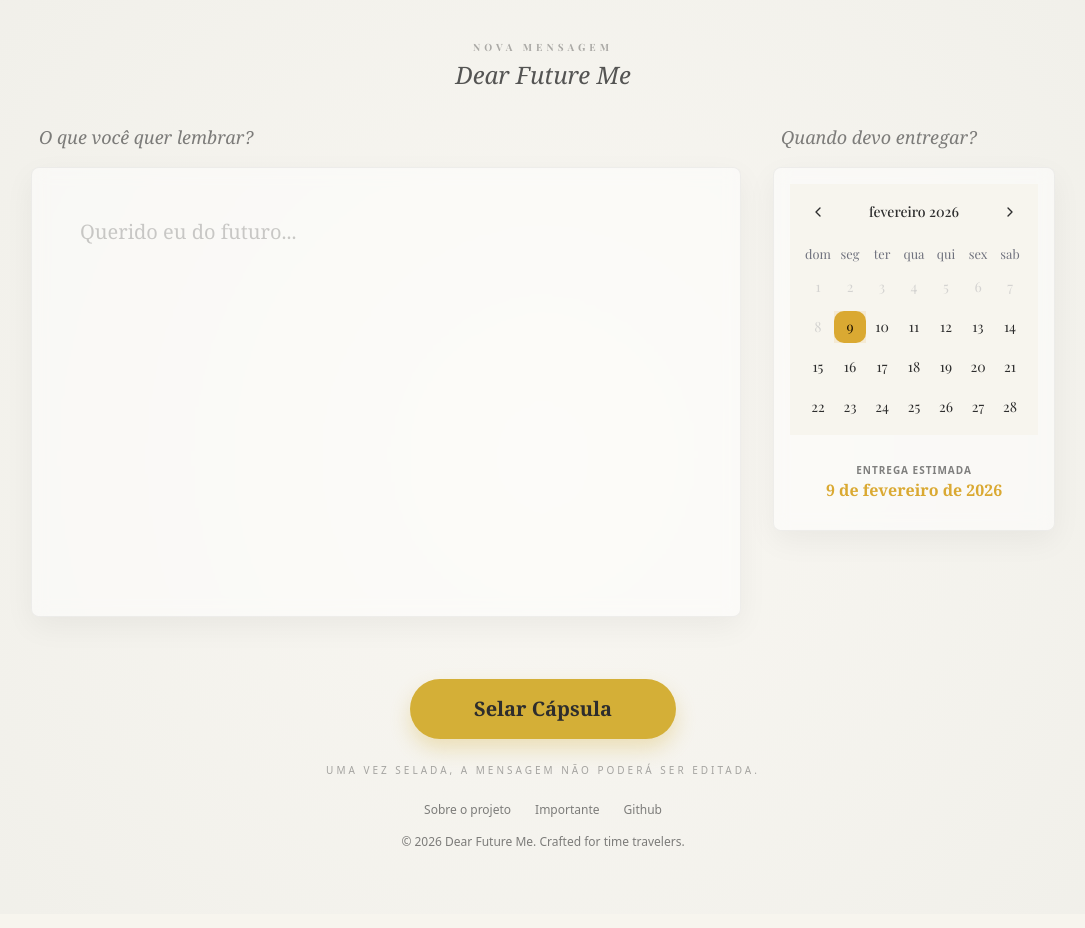
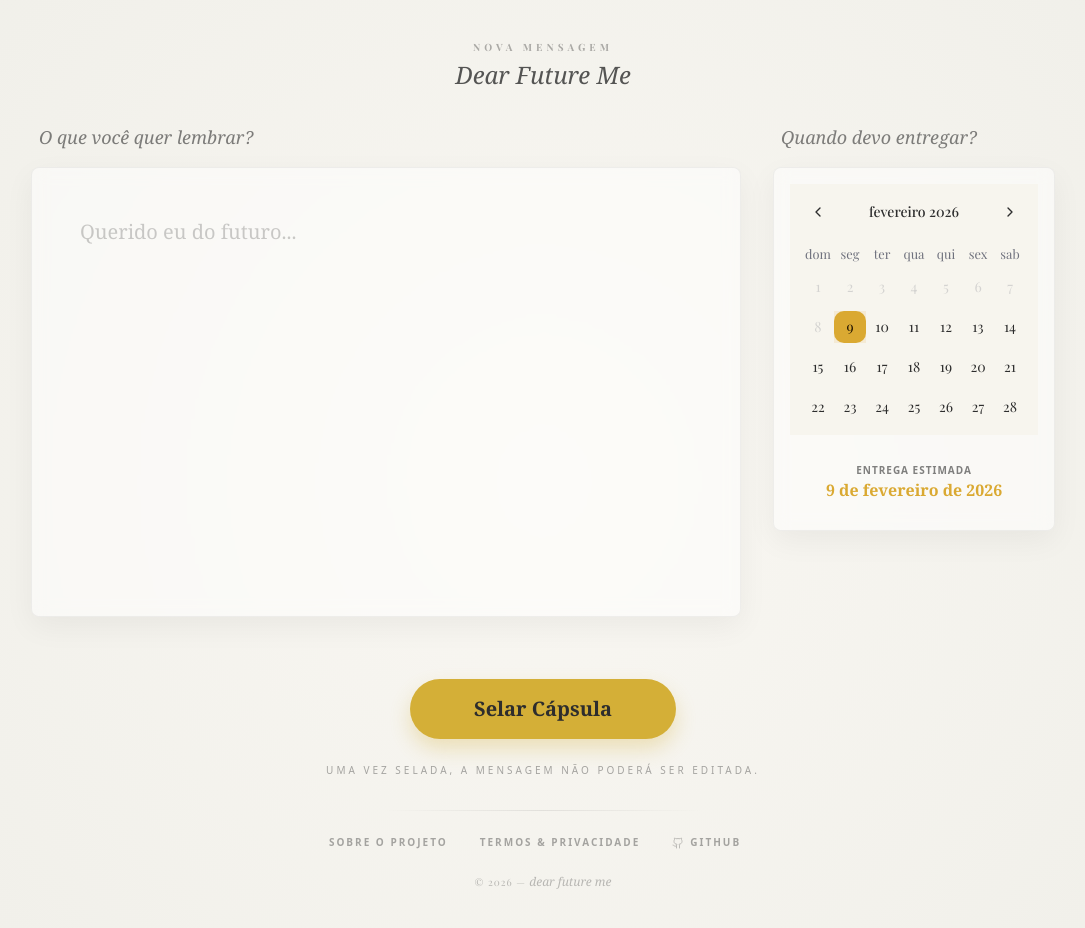
Before and after one commit to CarlosEduts/dear-future-me-client, a Next.js app: page /capsule in a window 1280 px wide. Shown: the top 928 px of the page, without its empty margins (97-1182 px from the left). Built offline with nearby package versions, Linux system fonts and the light colour scheme; a web font is replaced by a local one.

Commit message:
refactor: refatorar estrutura do rodapé

```diff
--- a/components/ui/Footer.tsx
+++ b/components/ui/Footer.tsx
@@ -1,32 +1,53 @@
 import Link from "next/link";
+import { Github, ExternalLink } from "lucide-react";
 
 export default function Footer() {
+  const currentYear = new Date().getFullYear();
+
   const links = [
     { label: "Sobre o projeto", href: "/about" },
-    { label: "Importante", href: "/terms" },
-    { label: "Github", href: "https://github.com" },
+    { label: "Termos & Privacidade", href: "/terms" },
+    { label: "Github", href: "https://github.com", isExternal: true },
   ];
 
   return (
-    <footer className="flex flex-col items-center gap-4 py-6 opacity-60 text-xs">
+    <footer className="w-full flex flex-col items-center gap-6 py-8 px-4">
+      <div className="w-full max-w-xs h-px bg-linear-to-r from-transparent via-current opacity-10" />
+
       <nav aria-label="Navegação secundária">
-        <ul className="flex items-center gap-6">
+        <ul className="flex flex-wrap justify-center items-center gap-x-8 gap-y-2">
           {links.map((link) => (
             <li key={link.label}>
               <Link
                 href={link.href}
-                className="hover:text-primary-light transition-colors"
+                target={link.isExternal ? "_blank" : undefined}
+                rel={link.isExternal ? "noopener noreferrer" : undefined}
+                className="group flex items-center gap-1.5 text-[10px] uppercase tracking-[0.2em] font-bold opacity-40 hover:opacity-100 hover:text-primary transition-all duration-300"
               >
+                {link.label === "Github" && (
+                  <Github size={12} className="opacity-70" />
+                )}
                 {link.label}
+                {link.isExternal && (
+                  <ExternalLink
+                    size={10}
+                    className="opacity-0 group-hover:opacity-50 -translate-y-0.5 transition-all"
+                  />
+                )}
               </Link>
             </li>
           ))}
         </ul>
       </nav>
-      <p className="text-center">
-        &copy; {new Date().getFullYear()} Dear Future Me. Crafted for time
-        travelers.
-      </p>
+
+      <div className="flex flex-col items-center gap-2">
+        <p className="text-[10px] text-center tracking-widest opacity-30 font-sans uppercase">
+          &copy; {currentYear} —{" "}
+          <span className="font-serif italic lowercase tracking-normal text-xs">
+            Dear Future Me
+          </span>
+        </p>
+      </div>
     </footer>
   );
 }
```
